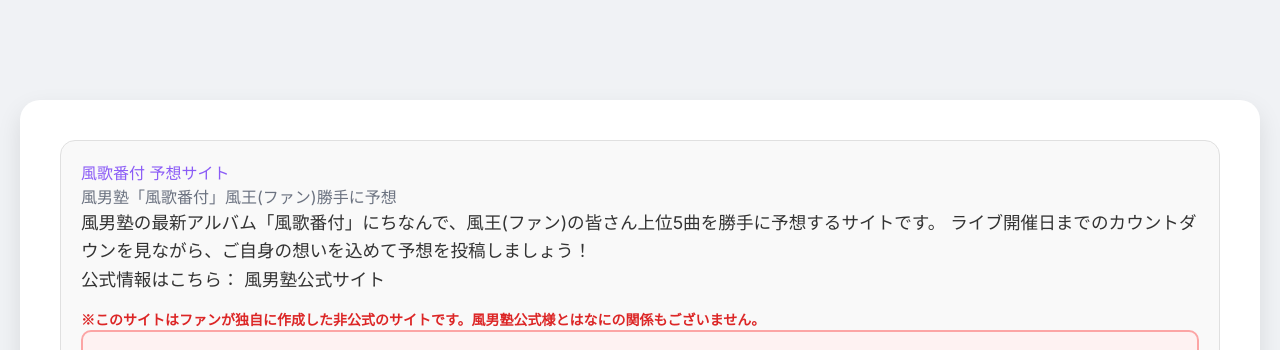
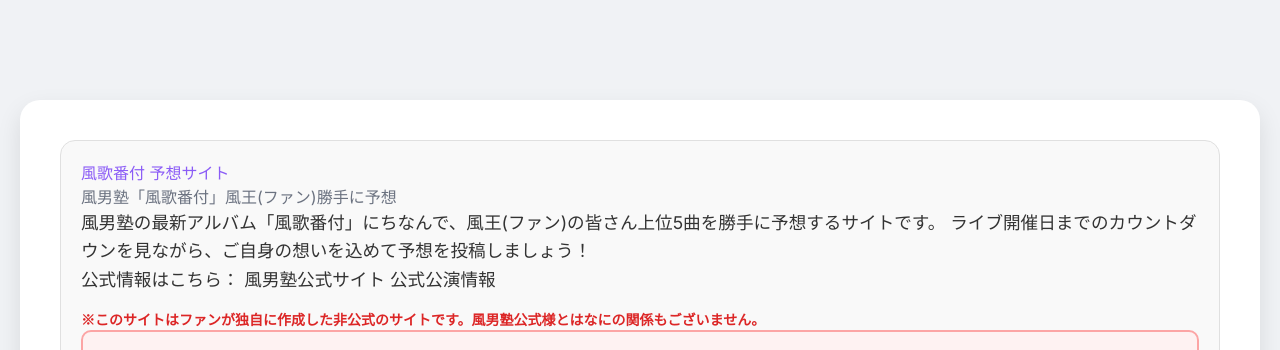
Before and after one commit to kyoheria/kazeuta_banzuke, a plain HTML site: page index.html in a window 1280 px wide. Shown: the top 350 px of the page. Drawn offline with nearby package versions, Linux system fonts and the light colour scheme.

Commit message:
Update index.html

```diff
--- a/index.html
+++ b/index.html
@@ -273,7 +273,7 @@
                 <p>
                     公式情報はこちら：
                     <a href="https://m.nfs724.com/?" target="_blank" rel="noopener noreferrer">風男塾公式サイト</a>
-                    <a href="https://timetreeapp.com/public_calendars/924_fdj/events/2580281947701440066?monthly=2025-08-01"target="_blank" rel="noopener noreferrer"></a>
+                    <a href="https://timetreeapp.com/public_calendars/924_fdj/events/2580281947701440066?monthly=2025-08-01"target="_blank" rel="noopener noreferrer">公式公演情報</a>
                 </p>
                 <p class="text-sm text-red-600 font-semibold mt-4">
                     ※このサイトはファンが独自に作成した非公式のサイトです。風男塾公式様とはなにの関係もございません。
```
